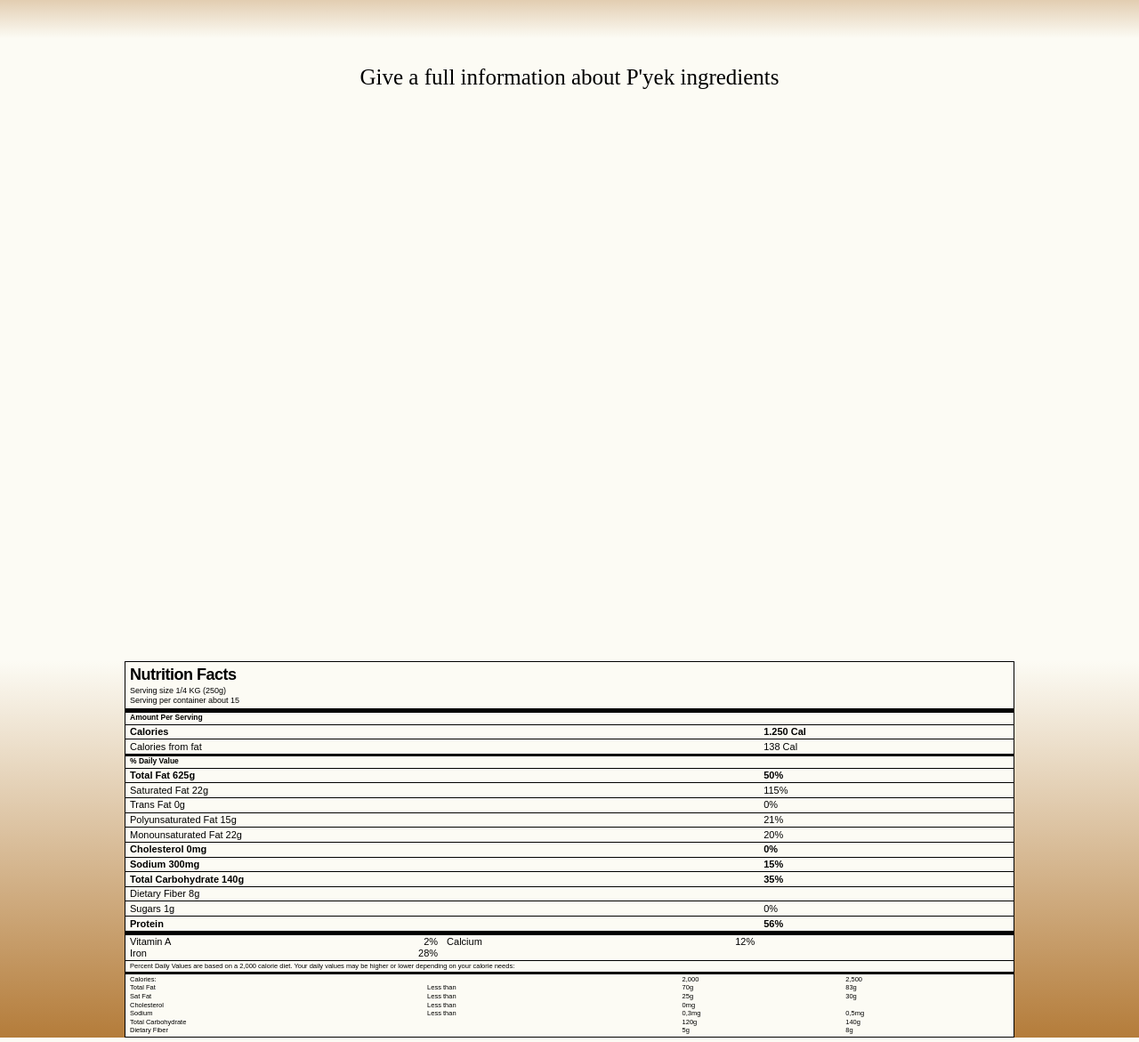
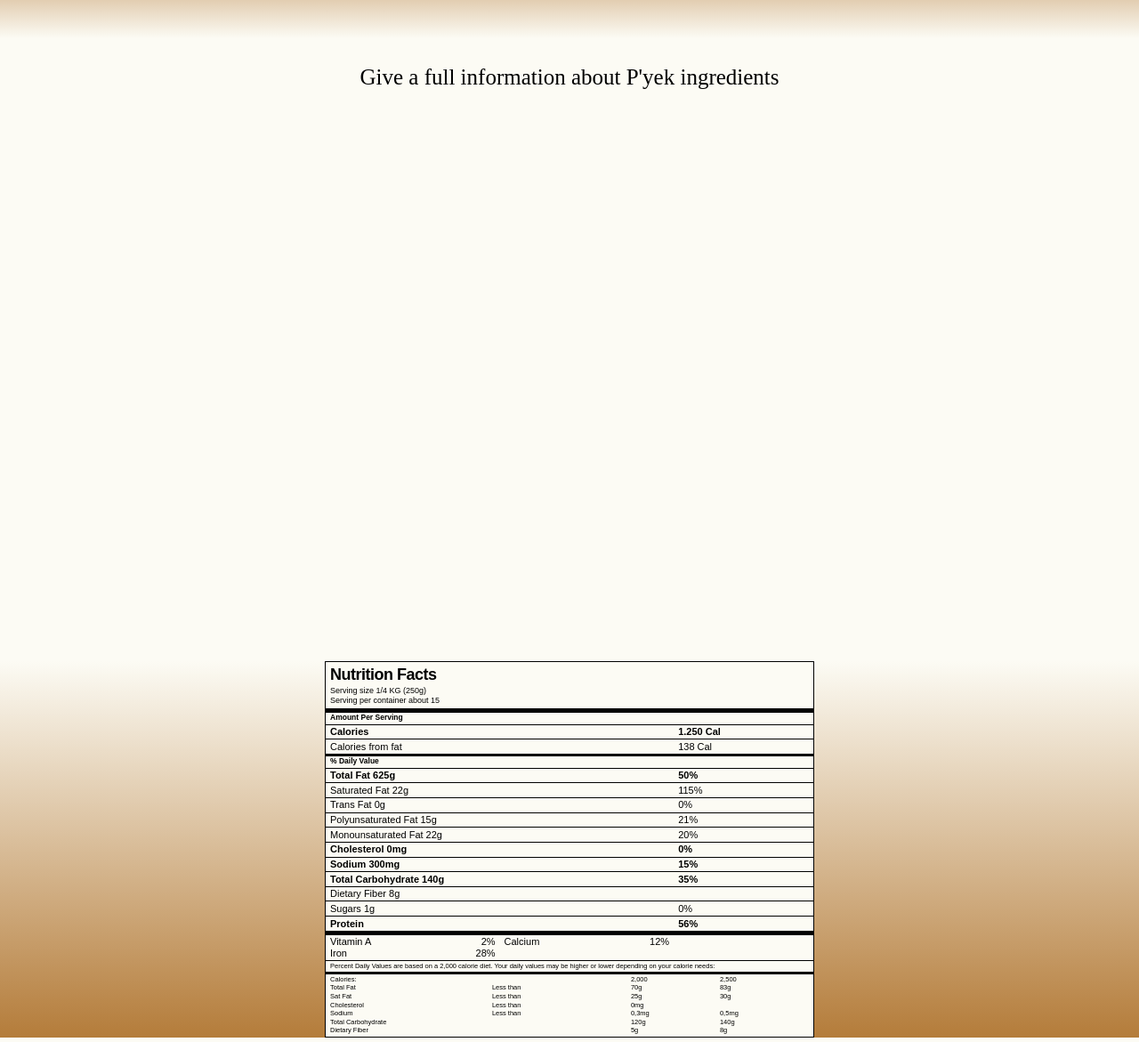
Before and after one commit to alvvphabet/tugas-kik, a plain HTML site: page index.html in a window 1280 px wide. Shown: the part 77-1248 px from the top of the page at 89% size. Drawn offline with Linux system fonts and the light colour scheme; some packages are replaced by stand-ins of ours; a script that the page names is missing.

Commit message:
Reduce width of nutrition table from 1000px to 550px

```diff
--- a/style.css
+++ b/style.css
@@ -38,7 +38,7 @@ model-viewer {
 
 .nutrition-table {
     background: #fcfbf4;
-    width: 1000px;
+    width: 550px;
     border: 1.5px solid #000;
     border-collapse: collapse;
     font-family: Arial, Helvetica, sans-serif;
```
